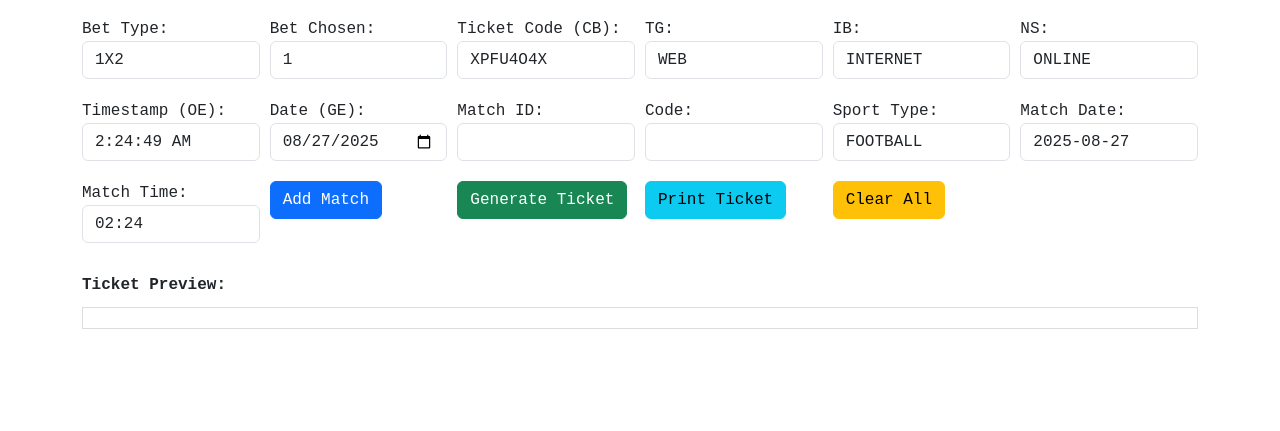
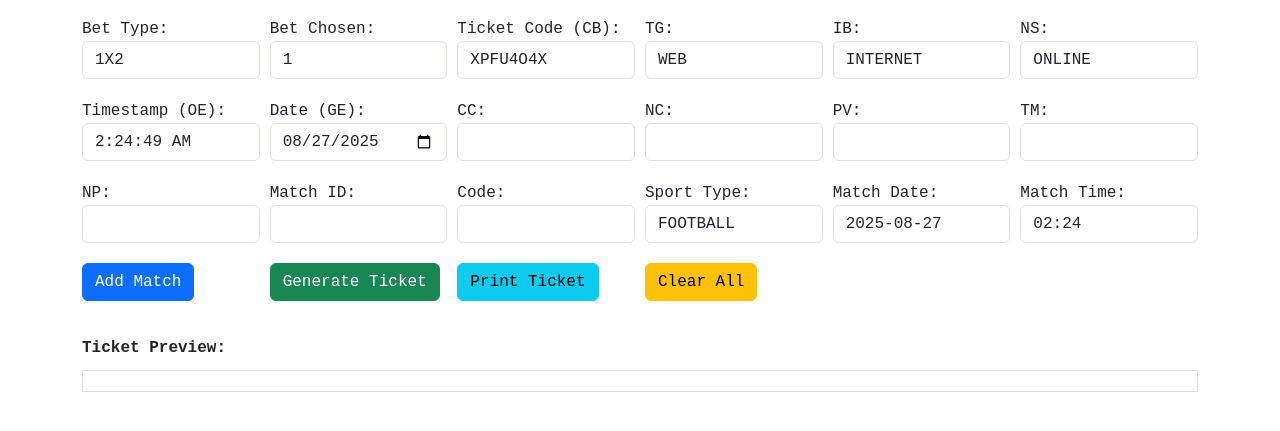
Before and after one commit to stinarifi03/betting3, a plain HTML site: page index.html in a window 1280 px wide. Shown: the part 135-566 px from the top of the page. Drawn offline with nearby package versions, Linux system fonts and the light colour scheme; a web font is replaced by a local one.

Commit message:
added the inputs

```diff
--- a/index.html
+++ b/index.html
@@ -548,6 +548,26 @@
             <label>Date (GE):</label>
             <input type="date" class="form-control" id="matchDatePicker" placeholder="DD/MM/YYYY">
         </div>
+        <div class="form-group">
+            <label>CC:</label>
+            <input type="text" class="form-control" id="ccField">
+        </div>
+        <div class="form-group">
+            <label>NC:</label>
+            <input type="text" class="form-control" id="ncField">
+        </div>
+        <div class="form-group">
+            <label>PV:</label>
+            <input type="text" class="form-control" id="pvField">
+        </div>
+        <div class="form-group">
+            <label>TM:</label>
+            <input type="text" class="form-control" id="tmField">
+        </div>
+        <div class="form-group">
+            <label>NP:</label>
+            <input type="text" class="form-control" id="npField">
+        </div>
 
         <!-- Right Column: Match Metadata -->
         <div class="form-group">
@@ -716,6 +736,11 @@
                 bonusAmount: bonusAmount,
                 matches: matches,
                 betAmount: betAmount,
+                cc: document.getElementById('ccField').value.trim(),
+                nc: document.getElementById('ncField').value.trim(),
+                pv: document.getElementById('pvField').value.trim(),
+                tm: document.getElementById('tmField').value.trim(),
+                np: document.getElementById('npField').value.trim(),
                 imageUrls: imageUrls
             };
 
```
